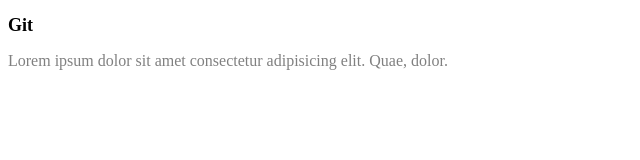
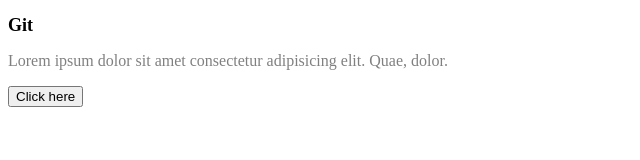
Before and after one commit to rawaimsh/first_commit, a plain HTML site: page index.html in a window 1280 px wide. Shown: the whole page, without its empty margins (0-640 px from the left). Drawn offline with Linux system fonts and the light colour scheme.

Commit message:
Update index.html

```diff
--- a/index.html
+++ b/index.html
@@ -10,5 +10,6 @@
 <body>
     <h2>Git </h2>
     <p>Lorem ipsum dolor sit amet consectetur adipisicing elit. Quae, dolor.</p>
+    <button type="sumbit">Click here</button>
 </body>
 </html>
```
